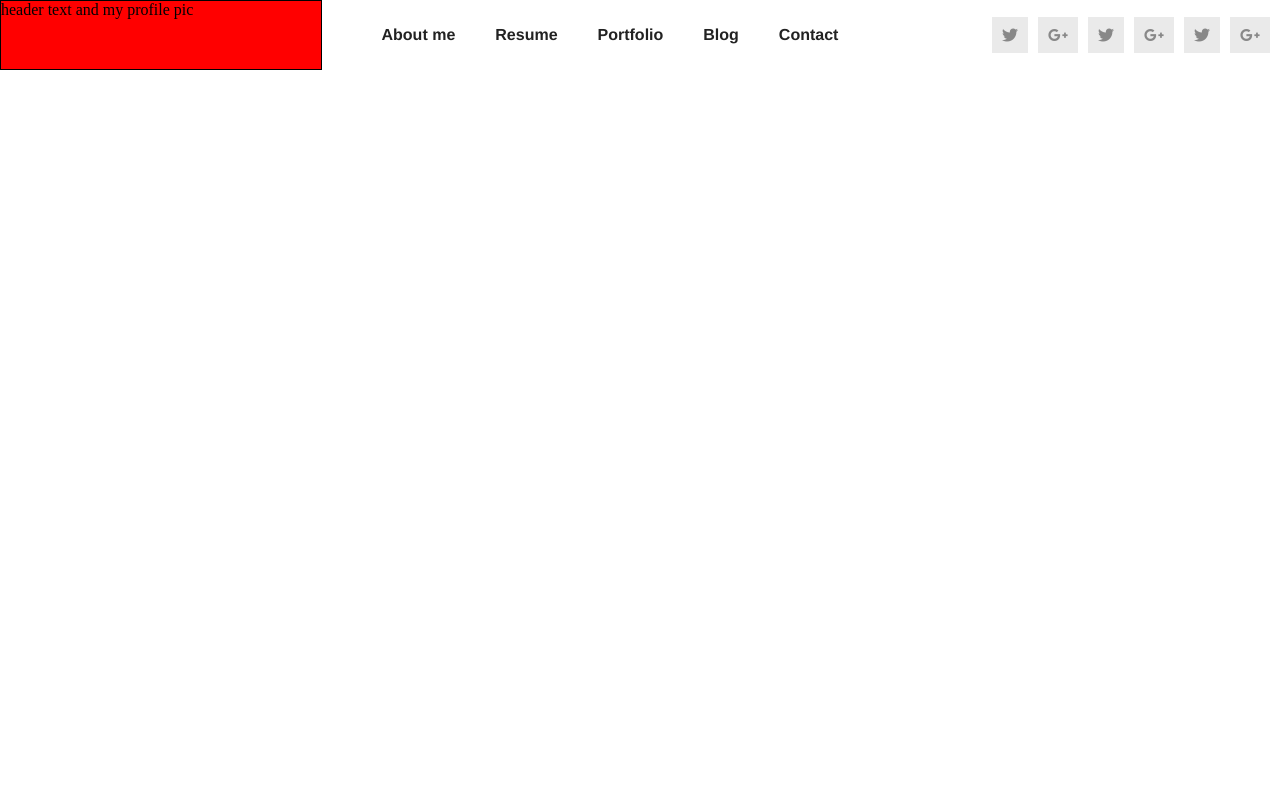
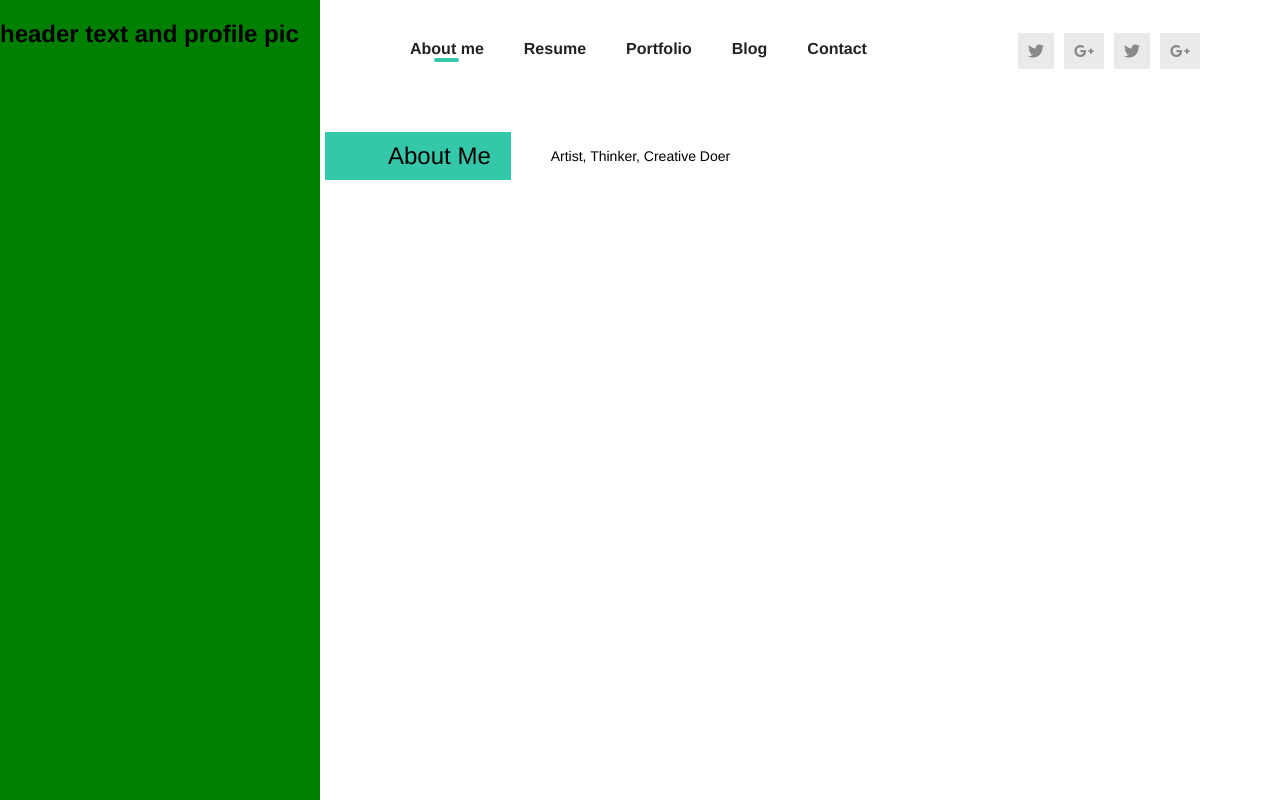
Before and after one commit to isgandarhasilov/PragmatechFoundationProject, a plain HTML site: page Project/index.html in a window 1280 px wide. Drawn offline with Linux system fonts and the light colour scheme.

Commit message:
layihede positionlari yerlesdirdim ve umumi strukturla isledim

```diff
--- a/Project/css/style.css
+++ b/Project/css/style.css
@@ -1,31 +1,54 @@
 body{
     margin: 0px;
     padding: 0px;
+    font-family: 'Oswald', Helvetica, sans-serif;;
 }
 /* page */
 #page{
+    position: relative;
+}
+#page-content{
+
+}
+#header-content{
+    width: 25%;
+    height: 100%;
+    /*border: 1px solid red;*/
+    background-color: green;
+    position: fixed;
+}
+#main-content{
+    width: 75%;
+    height: 100px;
+    /*border: 1px solid red;*/
+    position: absolute;
+    top: 0px;
+    right: 0px;
+}
+#main_content{
+    width: 100%;
+    /*border: 2px solid black;*/
+}
+.inner-main-content{
+
+}
+#nb_container, #st_container {
     display: flex;
-}
-/* header content */
-#header_content{
-    background-color: red;
-    border: 1px solid black;
-    width: 25%;
-}
-/* main content */
-#main_content{
-    width: 75%;
-}
-#main_container{
-    display: flex;
-    width: 100%;
-    margin: auto;
+    padding: 30px 70px;
     align-items: center;
     justify-content: space-between;
 }
 /* navbar */
 .nb ul li{
     margin: 10px 20px;
+}
+.nb ul li hr{
+    margin: auto;
+    border: none;
+    background-color: #35C7AA;
+    width: 25px;
+    height: 4px;
+    border-radius: 20px;
 }
 .nb ul li a{
     text-decoration: none;
@@ -36,11 +59,14 @@ body{
 .nb ul {
     display: flex;
     list-style: none;
-
+    padding: 0px;
+    margin: 0px;
 }
 /* social icon */
 .social_icon ul {
     display: flex;
+    padding: 0px;
+    margin: 0px;
 }
 .social_icon ul a {
     background-color: #e6e6e6d2;
@@ -54,3 +80,72 @@ body{
 .social_icon ul a i{
     margin: 10px;
 }
+/* section title start */
+.st-content{
+    display: flex;
+    align-items: center;
+    margin: 0 0 0 -65px;
+}
+.st-content h2{
+    padding: 10px 20px 10px 63px;
+    background-color: #34C7A9;
+    margin: 0px;
+    font-weight: 200;
+}
+.st-content span{
+    padding-left: 40px;
+    margin: 0px;
+    font-size: 14px;
+}
+
+
+
+
+
+
+
+
+
+
+
+
+
+
+
+
+
+
+
+
+
+
+
+
+
+
+
+
+
+
+
+
+
+
+
+
+
+
+
+
+
+
+
+
+
+/*
+<!-- page start -->
+      <section id="page">
+
+    </section>
+    <!-- page end -->
+*/
--- a/Project/index.html
+++ b/Project/index.html
@@ -9,19 +9,20 @@
     <title>Isgandar Hasilov</title>
 </head>
 <body>
-    <!-- page start -->
-    <section id="page">
-        <!-- header content start -->
-            <section id="header_content">
-                header text and my profile pic
-            </section>
-            <!-- header content end -->
-            <!-- main content -->
+  <section id="page">
+    <div id="page-content">
+      <div id="header-content">
+        <h1>header text and profile pic </h1>
+      </div>
+      <div id="main-content">
+        <!-- main content -->
         <section id="main_content">
-            <div id="main_container">
+            <div class="inner-main-content">
+              <!-- nb (navbar) container -->
+            <div id="nb_container">
                 <div class="nb">
                     <ul>
-                        <li><a href="#">About me</a></li>
+                        <li><a href="#">About me</a><hr></li>
                         <li><a href="#">Resume</a></li>
                         <li><a href="#">Portfolio</a></li>
                         <li><a href="#">Blog</a></li>
@@ -34,15 +35,22 @@
                         <a href="#"><i class="fab fa-google-plus-g"></i></a>
                         <a href="#"><i class="fab fa-twitter"></i></a>
                         <a href="#"><i class="fab fa-google-plus-g"></i></a>
-                        <a href="#"><i class="fab fa-twitter"></i></a>
-                        <a href="#"><i class="fab fa-google-plus-g"></i></a>
                     </ul>
                 </div>
             </div>
+            <!-- section-title start -->
+            <div id="st_container">
+                <div class="st-content">
+                    <h2>About Me</h2>
+                    <span>Artist, Thinker, Creative Doer</span>
+                </div>
+            </div>
+            <!-- section-title end -->
+            </div>
         </section>
         <!-- main content end -->
-    </section>
-    <!-- page end -->
-
+      </div>
+    </div>
+  </section>
 </body>
 </html>
```
Also changed, not shown: Project/img/my_photo.jpg (deleted), 1 other file.
